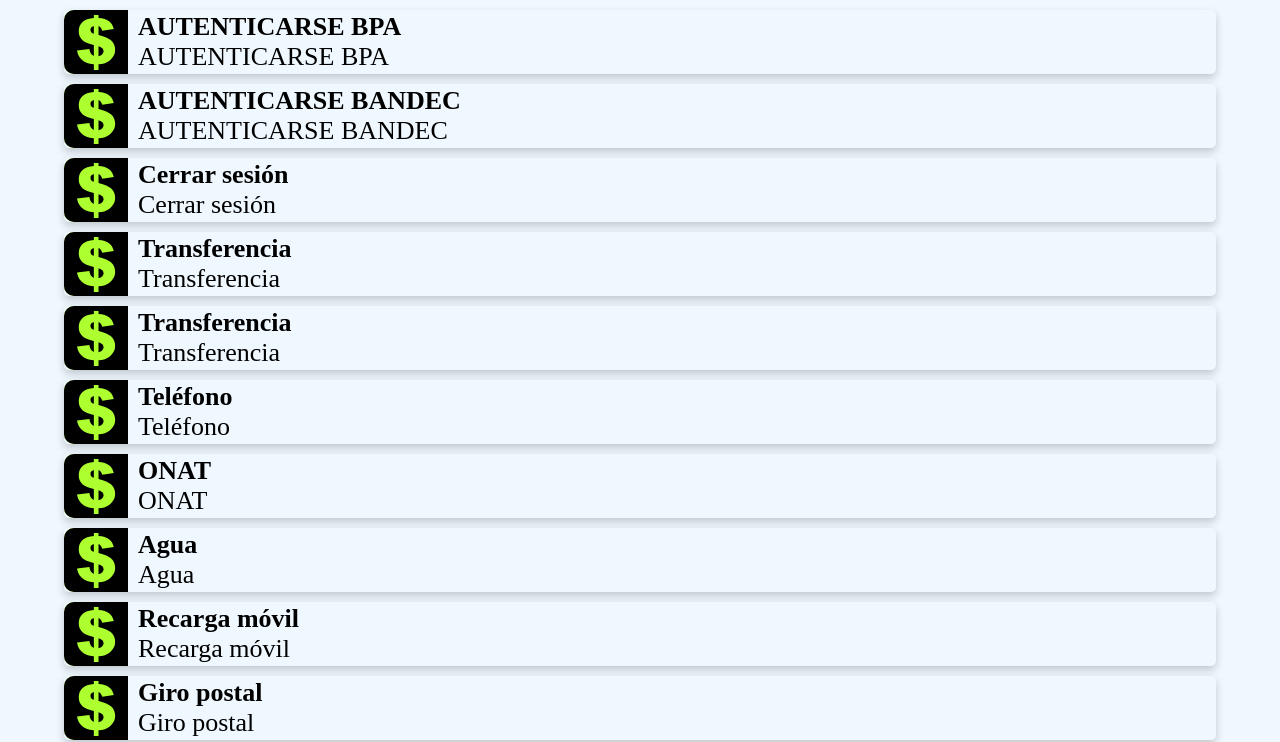
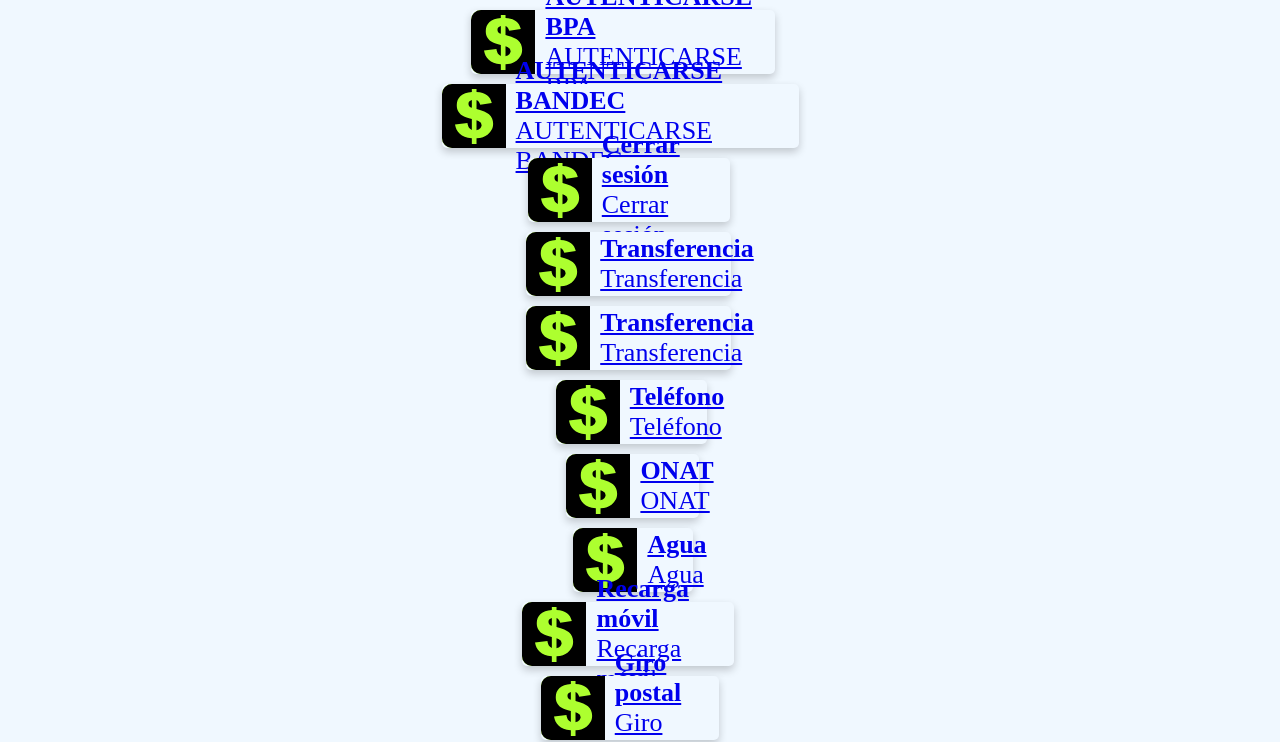
Before and after one commit to josernesto1989/telebanca-cuba, a React (Create React App) app: page / in a window 1280 px wide. Shown: the top 742 px of the page. Built offline with nearby package versions, Linux system fonts and the light colour scheme.

Commit message:
funcionando con malo el css

```diff
--- a/src/CardList.js
+++ b/src/CardList.js
@@ -9,7 +9,7 @@
 
         <div id="main-container">{
             this.props.actions.map((action) =>
-        <CardLeftImageRightLabel title={action.title} description={action.title} link={action.title}></CardLeftImageRightLabel> )
+        <CardLeftImageRightLabel title={action.title} description={action.title} link={action.link}></CardLeftImageRightLabel> )
   }
       </div>
           );
--- a/src/card-left-image-right-label/CardLeftImageRightLabel.js
+++ b/src/card-left-image-right-label/CardLeftImageRightLabel.js
@@ -6,8 +6,8 @@
   render() {
 
     return (
-
-      <div className="card" onClick={()=> window.open(this.props.link, "_blank")}>
+      <a href={this.props.link}>
+        <div className="card" >
         <img src={avatar} alt="Avatar" />
         <div className="cardcontainer">
           <div className="card-text-main">
@@ -18,6 +18,7 @@
           </div>
         </div>
         </div>
+      </a>
     );
   }
 }
```
Also changed, not shown: 1 other file (tests, documents, lock files or other folders). Lines whose indentation alone changed are shown as unchanged.
